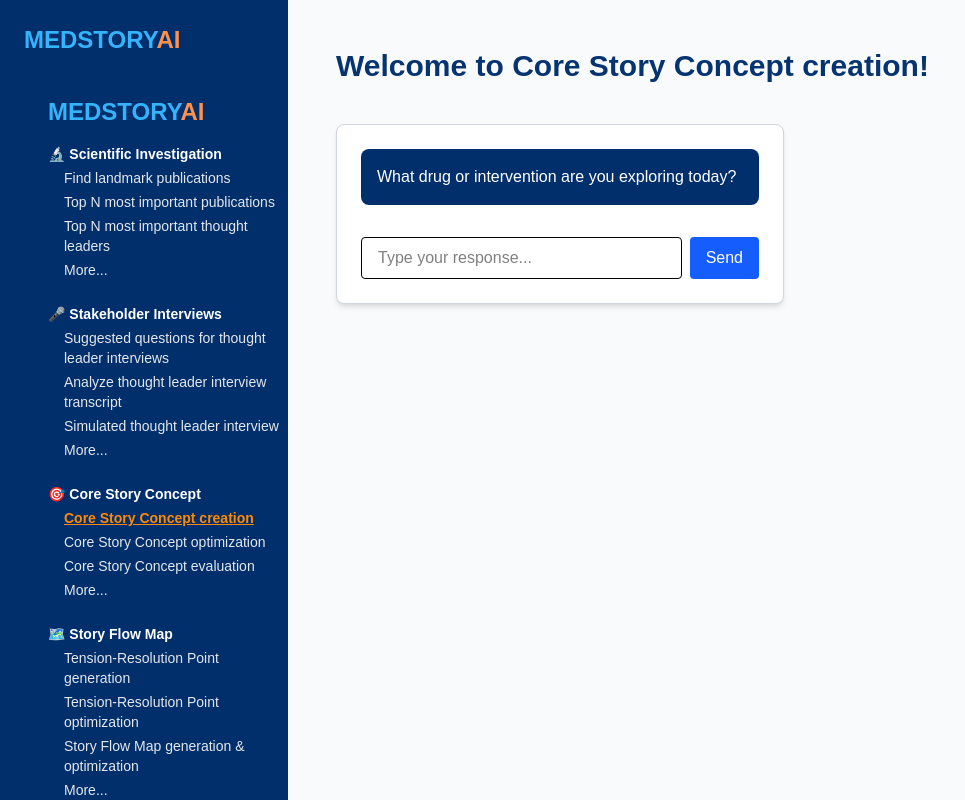
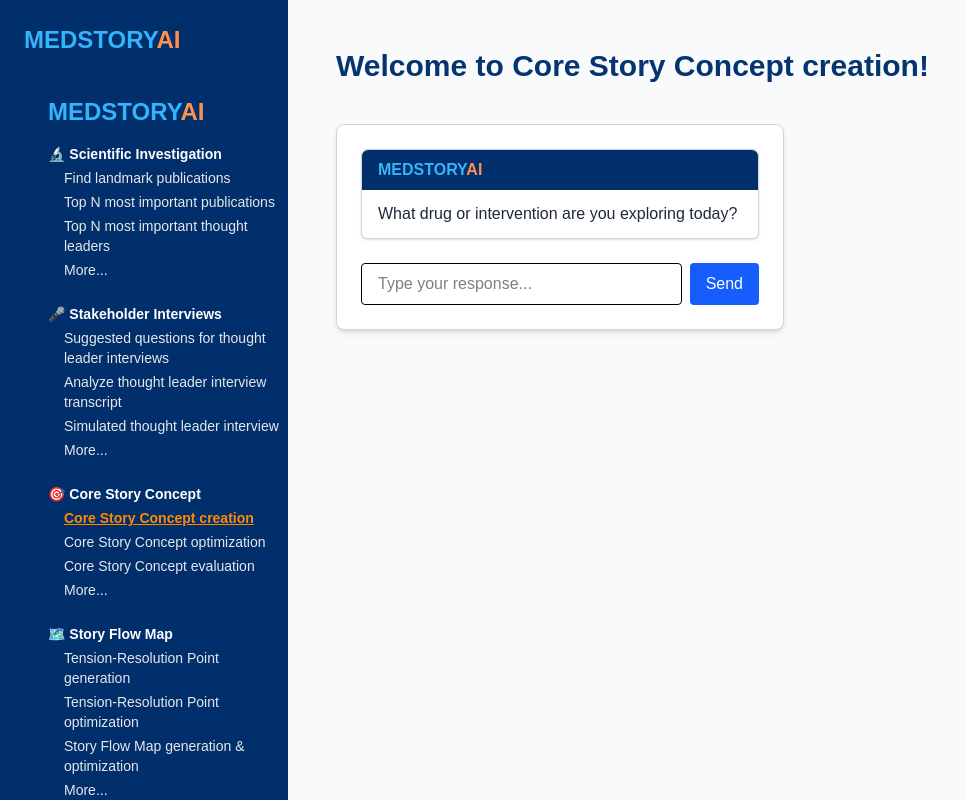
Before and after one commit to jaburnell920/medstory-ai, a Next.js app: page /dashboard in a window 1280 px wide. Shown: the top 800 px of the page, without its empty margins (0-965 px from the left). Built offline with nearby package versions, Linux system fonts and the light colour scheme.

Commit message:
fixed styling in dashboard

```diff
--- a/src/app/dashboard/page.tsx
+++ b/src/app/dashboard/page.tsx
@@ -2,13 +2,13 @@
 
 import { useState } from 'react';
 import { toast } from 'react-hot-toast';
-
 import SidebarMenu from '../SidebarMenu';
 
 export default function Dashboard() {
   const [step, setStep] = useState(0);
   const [input, setInput] = useState('');
   const [loading, setLoading] = useState(false);
+  const [result, setResult] = useState('');
   const [context, setContext] = useState({
     drug: '',
     disease: '',
@@ -16,9 +16,12 @@
     intensity: '',
     count: '',
   });
-  const [result, setResult] = useState('');
+
   const [messages, setMessages] = useState([
-    { role: 'assistant', content: 'What drug or intervention are you exploring today?' },
+    {
+      role: 'assistant',
+      content: 'What drug or intervention are you exploring today?',
+    },
   ]);
 
   const questions = [
@@ -29,18 +32,23 @@
     'How many Core Story Concept Candidates would you like me to generate?',
   ];
 
-  const handleSubmit = async (e: { preventDefault: () => void }) => {
+  const handleSubmit = async (e: React.FormEvent) => {
     e.preventDefault();
     if (!input.trim()) return;
-    const newMessages = [...messages, { role: 'user', content: input }];
+
+    const userMsg = { role: 'user', content: input };
+    const newMessages = [...messages, userMsg];
     setMessages(newMessages);
+    setInput('');
+
     const trimmed = input.trim();
 
     if (step === 0) setContext((prev) => ({ ...prev, drug: trimmed }));
-    else if (step === 1) setContext((prev) => ({ ...prev, disease: trimmed }));
-    else if (step === 2) setContext((prev) => ({ ...prev, audience: trimmed }));
-    else if (step === 3) setContext((prev) => ({ ...prev, intensity: trimmed }));
-    else if (step === 4) {
+    if (step === 1) setContext((prev) => ({ ...prev, disease: trimmed }));
+    if (step === 2) setContext((prev) => ({ ...prev, audience: trimmed }));
+    if (step === 3) setContext((prev) => ({ ...prev, intensity: trimmed }));
+
+    if (step === 4) {
       setContext((prev) => ({ ...prev, count: trimmed }));
       setMessages([...newMessages, { role: 'assistant', content: 'Ok, here we go...' }]);
       setLoading(true);
@@ -72,17 +80,26 @@
       } finally {
         setLoading(false);
       }
+
       return;
     }
 
-    setStep((prev) => prev + 1);
-    if (step < questions.length - 1) {
-      setMessages((msgs) => [...msgs, { role: 'assistant', content: questions[step + 1] }]);
+    const nextStep = step + 1;
+    setStep(nextStep);
+    if (nextStep < questions.length) {
+      setMessages((msgs) => [
+        ...msgs,
+        {
+          role: 'assistant',
+          content: questions[nextStep],
+        },
+      ]);
     }
-    setInput('');
   };
+
   return (
     <div className="flex min-h-screen text-black">
+      {/* Sidebar */}
       <aside className="w-72 bg-[#002F6C] text-white flex flex-col p-6">
         <h2 className="text-2xl font-bold mb-4">
           <span style={{ color: '#35b4fc' }}>MEDSTORY</span>
@@ -91,6 +108,7 @@
         <SidebarMenu />
       </aside>
 
+      {/* Main Content */}
       <main className="flex-1 bg-gray-50 p-12">
         <h1 className="text-3xl font-extrabold text-[#063471] mb-10">
           Welcome to Core Story Concept creation!
@@ -99,20 +117,27 @@
         <div className="flex flex-col lg:flex-row gap-12">
           {/* Chat Area */}
           <div className="bg-white border border-gray-300 shadow-md rounded-lg p-6 w-full lg:w-1/2 space-y-4">
-            <div className="space-y-4">
             {messages.map((m, i) => (
-                <div key={i}>
+              <div key={i} className="w-full">
                 {m.role === 'assistant' ? (
-                    <div className="bg-[#002F6C] text-white p-4 rounded-lg">{m.content}</div>
+                  <div className="bg-white border border-gray-300 rounded-md shadow-sm">
+                    <div className="bg-[#002F6C] text-white font-bold px-4 py-2 rounded-t-md">
+                      <span className="text-[#35b4fc]">MEDSTORY</span>
+                      <span className="text-[#ff914d]">AI</span>
+                    </div>
+                    <div className="px-4 py-3 whitespace-pre-wrap text-gray-800">{m.content}</div>
+                  </div>
                 ) : (
-                    <div className="bg-gray-200 p-4 rounded-lg text-black text-right">
+                  <div className="bg-gray-200 px-4 py-3 rounded-md text-black ml-auto w-fit max-w-[90%]">
+                    <div className="text-sm font-semibold text-gray-700 mb-1">You</div>
                     {m.content}
                   </div>
                 )}
               </div>
             ))}
-            </div>
-            <form onSubmit={handleSubmit} className="flex space-x-2 pt-4">
+
+            {step <= questions.length - 1 && (
+              <form onSubmit={handleSubmit} className="flex space-x-2 pt-2">
                 <input
                   type="text"
                   className="flex-1 border rounded px-4 py-2 text-black"
@@ -128,6 +153,7 @@
                   {loading ? '...' : 'Send'}
                 </button>
               </form>
+            )}
           </div>
 
           {/* Result Section */}
```
Lines whose indentation alone changed are shown as unchanged.
